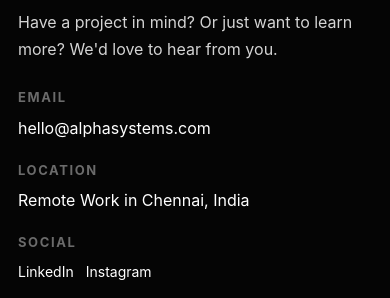
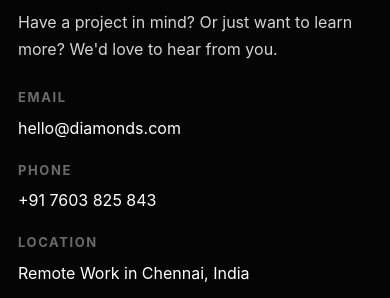
Before and after one commit to lakshmi22-2007/alpha-system, a plain HTML site: page index.html in a window 390 px wide. Shown: the part 10114-10412 px from the top of the page. Drawn offline with nearby package versions, Linux system fonts and the light colour scheme; a web font is replaced by a local one.

Commit message:
Update contact email and add phone number
Changed the contact email from hello@alphasystems.com to hello@diamonds.com and added a phone number (+91 7603 825 843) in both the contact details and footer sections.

```diff
--- a/index.html
+++ b/index.html
@@ -381,7 +381,11 @@
                     <div class="contact-details">
                         <div class="contact-detail">
                             <h4>Email</h4>
-                            <p>hello@alphasystems.com</p>
+                            <p>hello@diamonds.com</p>
+                        </div>
+                        <div class="contact-detail">
+                            <h4>Phone</h4>
+                            <p>+91 7603 825 843</p>
                         </div>
                         <div class="contact-detail">
                             <h4>Location</h4>
@@ -472,6 +476,7 @@
                 <div class="f-right">
                     <h4>Contact</h4>
                     <p class="f-contact">hello@diamonds.com</p>
+                    <p class="f-contact">+91 7603 825 843</p>
                     <p class="f-contact">Remote Work in Chennai, India</p>
 
                     <div class="f-social">
```
